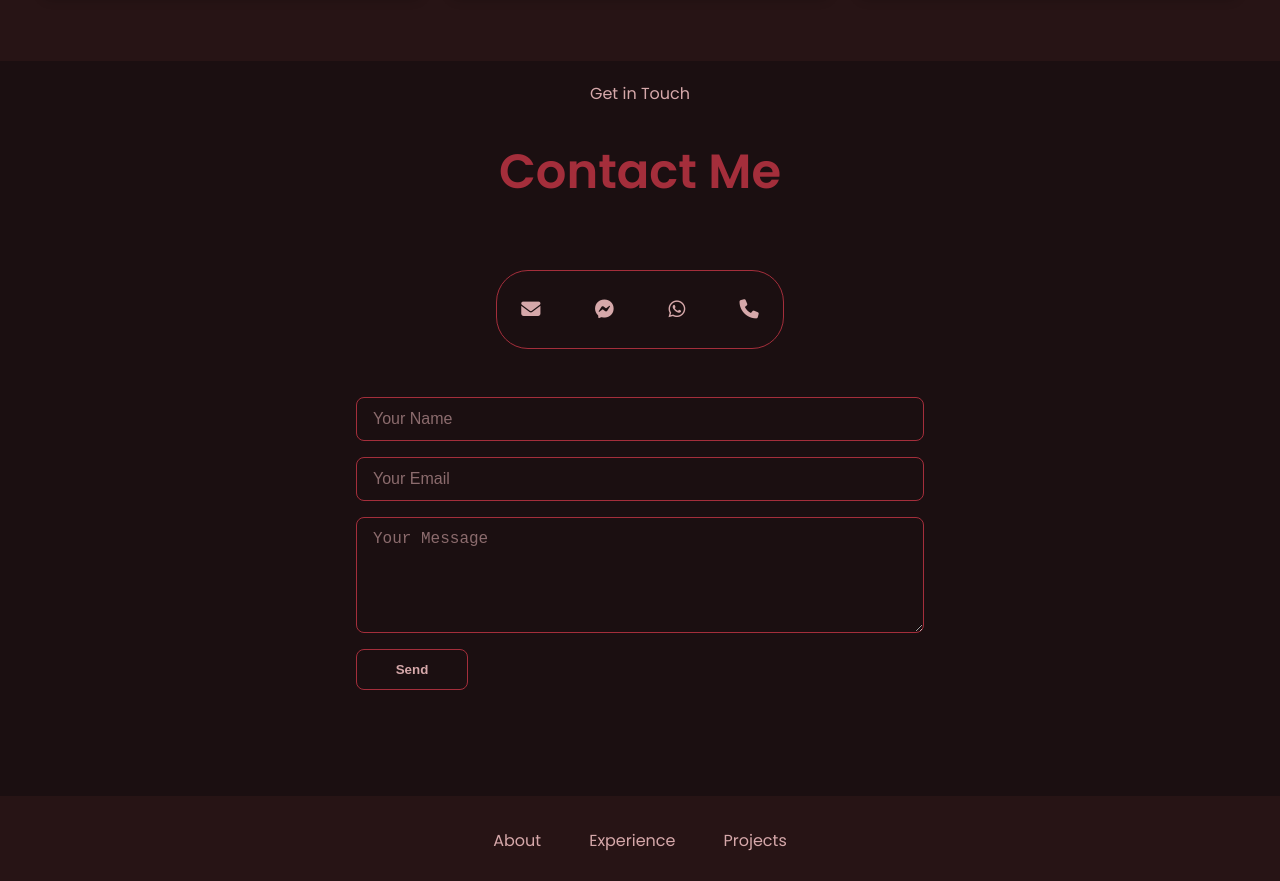
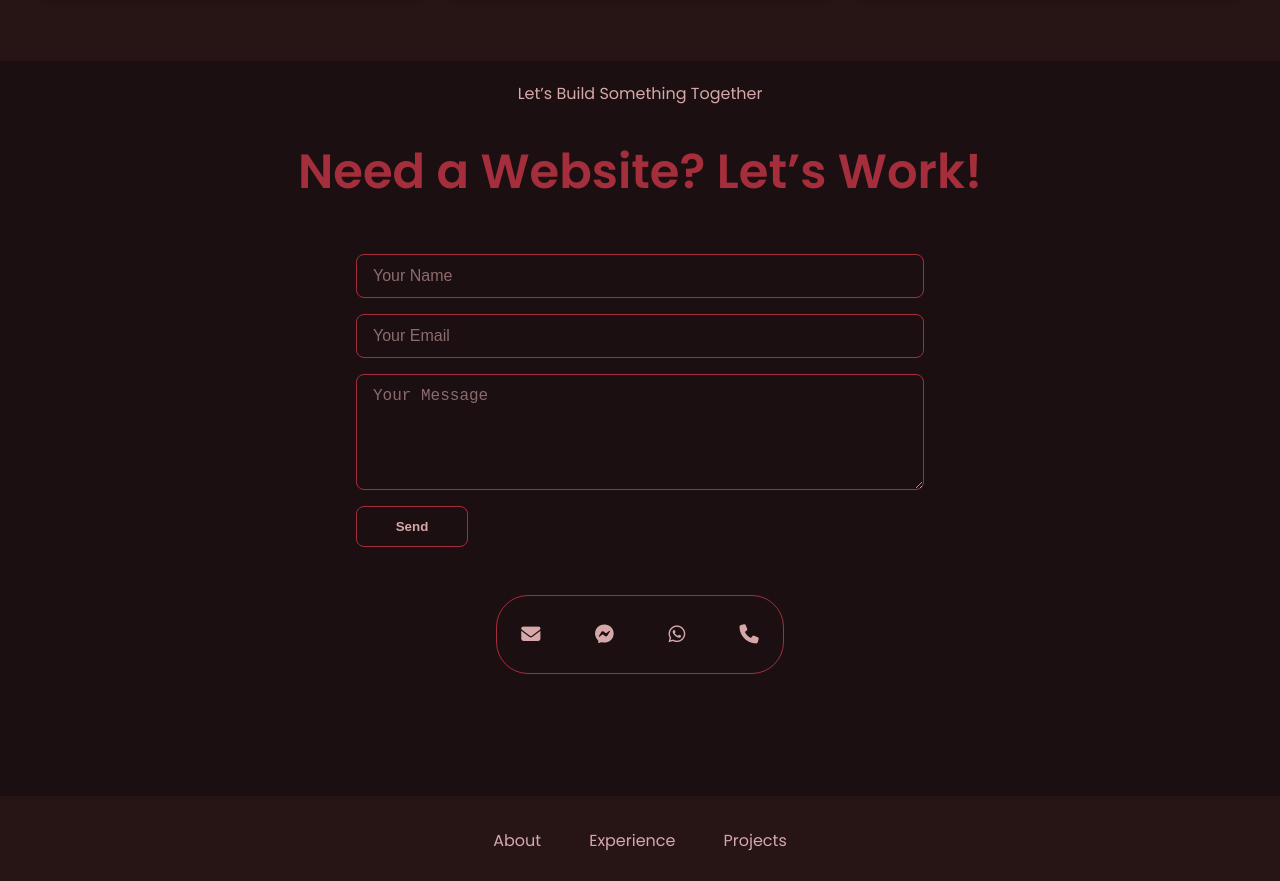
Before and after one commit to sandile05/sandile-portfolio, a plain HTML site: page index.html in a window 1280 px wide. Shown: the part 2592-3473 px from the top of the page. Drawn offline with nearby package versions, Linux system fonts and the light colour scheme.

Commit message:
contact all to action

```diff
--- a/index.html
+++ b/index.html
@@ -286,17 +286,11 @@
     <!-- end of projects  -->
 
     <section id="contact">
-      <p class="section__text__p1">Get in Touch</p>
-      <h1 class="title" data-aos="fade-up">Contact Me</h1>
+      <p class="section__text__p1">Let’s Build Something Together</p>
+      <h1 class="title" data-aos="fade-up">Need a Website? Let’s Work!</h1>
 
-      <div class="contact-info-upper-container" data-aos="fade-in" data-aos-delay="200">
-        <ul class="contact__list">
-          <li><a href="mailto:sandiledev5@gmail.com" class="contact__list-item" target="_blank"><i class="fas fa-envelope"></i></a></li>
-          <li><a href="https://m.me/ssandile.ndlovu" class="contact__list-item" target="_blank"><i class="fab fa-facebook-messenger"></i></a></li>
-          <li><a href="https://wa.me/+27749258393" class="contact__list-item" target="_blank"><i class="fab fa-whatsapp"></i></a></li>
-          <li><a href="tel:+27749258393" class="contact__list-item" target="_blank"><i class="fas fa-phone"></i></a></li>
-        </ul>
-      </div>
+
+
 
       <!-- Minimalist Contact Form -->
       <div class="contact-form-container" data-aos="fade-up" data-aos-delay="300">
@@ -309,6 +303,15 @@
           <textarea name="message" rows="5" placeholder="Your Message" required></textarea>
           <button type="submit" class="btn btn-color-1">Send</button>
         </form>
+      </div>
+
+      <div class="contact-info-upper-container" data-aos="fade-in" data-aos-delay="200">
+        <ul class="contact__list">
+          <li><a href="mailto:sandiledev5@gmail.com" class="contact__list-item" target="_blank"><i class="fas fa-envelope"></i></a></li>
+          <li><a href="https://m.me/ssandile.ndlovu" class="contact__list-item" target="_blank"><i class="fab fa-facebook-messenger"></i></a></li>
+          <li><a href="https://wa.me/+27749258393" class="contact__list-item" target="_blank"><i class="fab fa-whatsapp"></i></a></li>
+          <li><a href="tel:+27749258393" class="contact__list-item" target="_blank"><i class="fas fa-phone"></i></a></li>
+        </ul>
       </div>
     </section>
 
```
